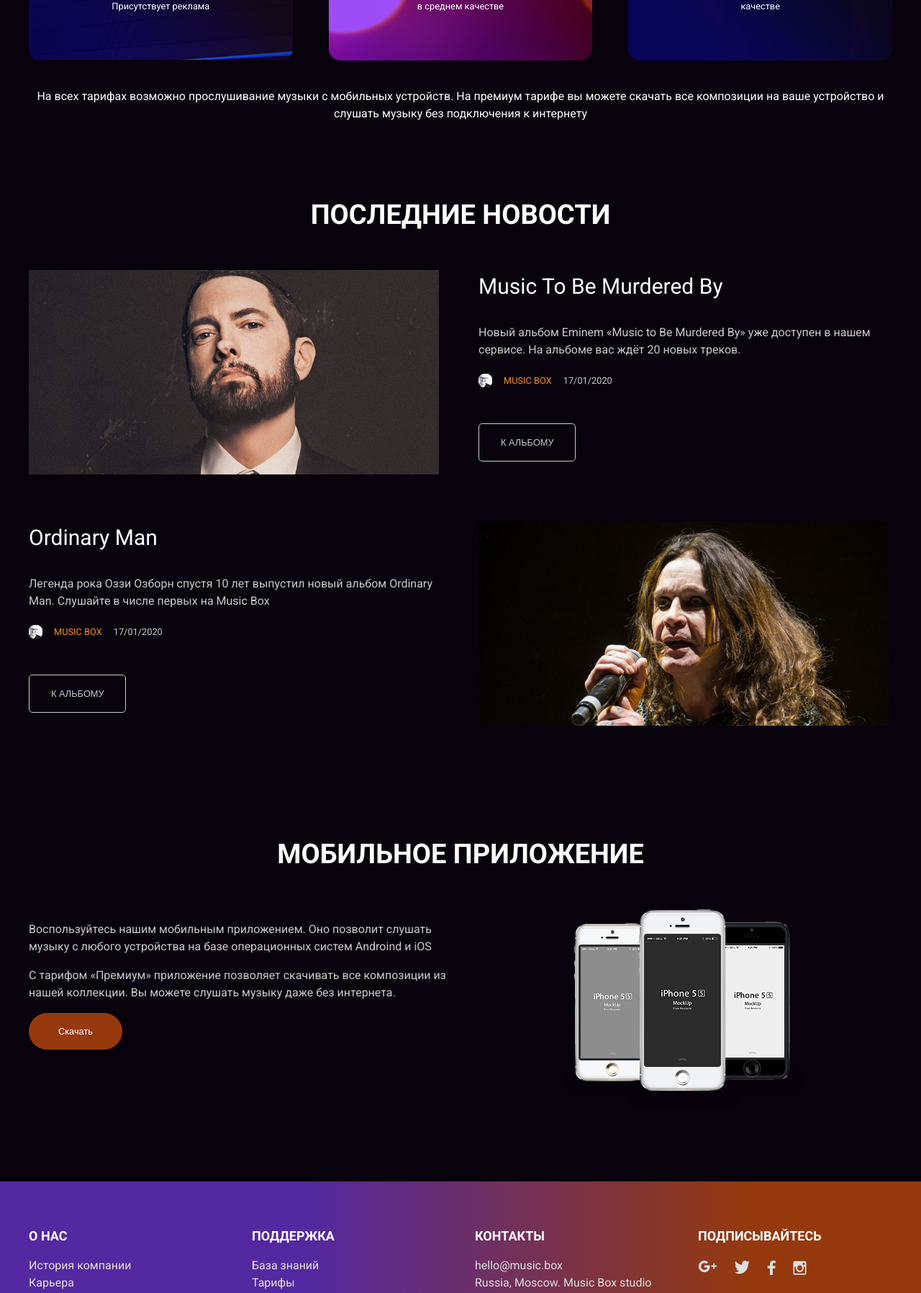
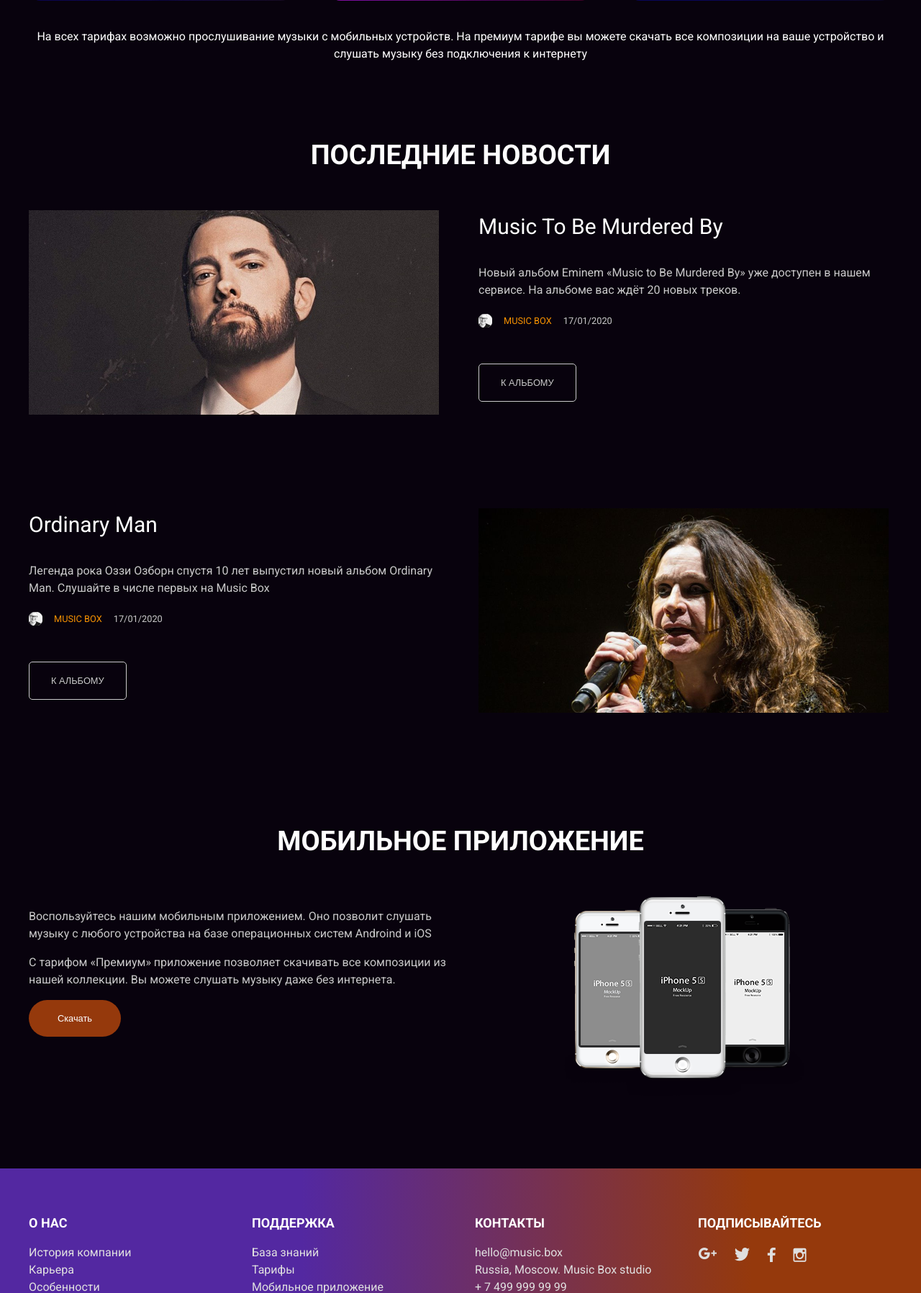
Before and after one commit to RainRa/layout-designer-project-lvl2, a PHP site: page /index.html in a window 1280 px wide. Shown: the part 1487-3283 px from the top of the page at 72% size. Run offline with PHP 8.4, Linux system fonts and the light colour scheme.

Commit message:
fix usage class'es

```diff
--- a/src/css/style.css
+++ b/src/css/style.css
@@ -172,8 +172,8 @@
   white-space: nowrap;
 }
 
-.border-top-1 {
-  border-top: 1px solid #e0e0e0;
+.border-top-1px {
+  border-top: 1px solid;
 }
 
 .mt-mobile-50 {
@@ -356,7 +356,7 @@
   padding: 0 20px;
 }
 
-@media (min-width: 640px) {
+@media (min-width: 1240px) {
   .container {
     max-width: 1200px;
     padding: 0;
@@ -417,7 +417,6 @@
 
 .btn {
   padding: 20px 30px;
-  border: none;
   border-radius: 5px;
   cursor: pointer;
 }
@@ -432,7 +431,7 @@
 }
 
 .btn-sm {
-  max-width: 135px;
+  margin-right: auto;
   padding: 16px 30px;
   border: 1px;
   white-space: nowrap;
@@ -445,9 +444,10 @@
 }
 
 .btn-round {
-  max-width: 130px;
+  margin-right: auto;
   padding: 16px 40px;
   border-radius: 32px;
+  border: none;
   line-height: 1.5;
 }
 
@@ -465,10 +465,6 @@
   font-size: 16px;
   line-height: 1.5;
   background-color: transparent;
-}
-
-.btn-dark-grey {
-  color: #cacaca;
 }
 
 .btn-purple {
@@ -563,7 +559,7 @@
 
 @media (min-width: 640px) {
   .main-section {
-    width: 1240px;
+    max-width: 1240px;
     margin: 0 auto;
   }
 }
@@ -678,6 +674,7 @@
 
 .footer-nav-link {
   font-size: 16px;
+  color: inherit;
 }
 
 .footer-nav-link:hover {
@@ -702,6 +699,7 @@
 .footer-menu-second-link {
   margin-bottom: 16px;
   font-size: 16px;
+  color: inherit;
 }
 
 @media (min-width: 640px) {
@@ -837,22 +835,17 @@
   }
 }
 
-@media (min-width: 640px) {
-  .news-inner {
-    padding: 0 25px;
-  }
-}
-
 .news {
   display: flex;
   flex-direction: column;
   flex-wrap: wrap;
+  gap: 50px;
 }
 
 @media (min-width: 640px) {
   .news {
     flex-direction: row;
-    margin: 0 -25px;
+    flex-wrap: nowrap;
   }
 }
 
--- a/src/index.html
+++ b/src/index.html
@@ -40,7 +40,7 @@
 
       <!-- SEARCH BOX  -->
       <div class="search">
-        <input class="input-search bg-dark uppercase" type="text" placeholder="ПОИСК...">
+        <input class="input-rounded bg-dark uppercase" type="text" placeholder="ПОИСК...">
       </div>
     </div>
   </header>
@@ -49,7 +49,7 @@
   <section id="page-description" class="bg-banner-acces pt-200 pb-200">
     <div class="container align-txt-center">
       <h1 class="h1 mt-mobile-50">Онлайн музыка где угодно</h1>
-      <h2 class="subtitle h2">Без ограничений</h2>
+      <h2 class="mb-dekstop-16 h2">Без ограничений</h2>
       <p class="ts-16 mb-16">Получите доступ всего за несколько шагов. Заполните форму ниже и откройте мир
         музыки</p>
 
@@ -75,7 +75,7 @@
           <div class="subscription-item">
             <article class="card bg-free">
               <h3 class="mb-200 mt-20 h3 uppercase">Бесплатная</h3>
-              <p class="mb-40 ts-64 uppercase">0 <span class="ts-32 align-vertical-super">руб.</span></p>
+              <p class="card-value uppercase">0 <span class="ts-32 align-vertical-super">руб.</span></p>
               <a href="#" class="btn btn-block btn-outline-white mb-65 no-link-decoration uppercase">Оформить</a>
               <p class="ts-small">Оплата в месяц. Бесплатный тариф предоставляет доступ ко всей
                 коллекции
@@ -86,7 +86,7 @@
           <div class="subscription-item">
             <article class="card bg-standart">
               <h3 class="mb-200 mt-20 h3 uppercase">Стандартная</h3>
-              <p class="mb-40 ts-64 uppercase">250 <span class="ts-32 align-vertical-super">руб.</span></p>
+              <p class="card-value  uppercase">250 <span class="ts-32 align-vertical-super">руб.</span></p>
               <a href="#" class="btn btn-block btn-outline-white mb-65 no-link-decoration uppercase">Оформить</a>
               <p class="ts-small">Оплата в месяц. Стандартный тариф предоставляет доступ ко всей
                 коллекции музыки в среднем качестве</p>
@@ -96,7 +96,7 @@
           <div class="subscription-item">
             <article class="card bg-premium">
               <h3 class="mb-200 mt-20 h3 uppercase">Премиум</h3>
-              <p class="mb-40 ts-64 uppercase">500 <span class="ts-32 align-vertical-super">руб.</span></p>
+              <p class="card-value uppercase">500 <span class="ts-32 align-vertical-super">руб.</span></p>
               <a href="#" class="btn btn-block btn-outline-white mb-65 no-link-decoration uppercase">Оформить</a>
               <p class="ts-small">Оплата в месяц. Премиум тариф предоставляет доступ ко всей коллекции
                 музыки в высоком качестве</p>
@@ -160,51 +160,51 @@
               с любого устройства на базе операционных систем Androind и iOS</p>
             <p class="mt-16 ts-16 color-d-gray">С тарифом «Премиум» приложение позволяет скачивать все композиции из
               нашей коллекции. Вы можете слушать музыку даже без интернета.</p>
-            <button class="btn btn-round btn-red mt-16 ts-small">Скачать</button>
+            <button type="button" class="btn btn-round btn-red mt-16 ts-small">Скачать</button>
           </div>
         </div>
       </div>
     </section>
   </main>
   <!-- FOOTER -->
-  <footer class="bg-gradient">
+  <footer class="bg-gradient color-gray">
     <div class="container">
       <nav class="footer-nav">
-        <div class="footer-nav-inner">
+        <div class="footer-nav-inner color-gray">
           <div class="col-4 col-4-offset mb-tablet-30">
-            <h2 class="h4 mb-16 uppercase">О нас</h2>
+            <h2 class="h4 mb-16 color-white uppercase">О нас</h2>
             <ul>
-              <li><a class="footer-nav-link color-gray no-link-decoration" href="#">История компании</a></li>
-              <li><a class="footer-nav-link color-gray no-link-decoration" href="#">Карьера</a></li>
-              <li><a class="footer-nav-link color-gray no-link-decoration" href="#">Особенности</a></li>
-              <li><a class="footer-nav-link color-gray no-link-decoration" href="#">Пресса</a></li>
+              <li><a class="footer-nav-link no-link-decoration" href="#">История компании</a></li>
+              <li><a class="footer-nav-link no-link-decoration" href="#">Карьера</a></li>
+              <li><a class="footer-nav-link no-link-decoration" href="#">Особенности</a></li>
+              <li><a class="footer-nav-link no-link-decoration" href="#">Пресса</a></li>
             </ul>
           </div>
           <div class="col-4 col-4-offset mb-tablet-30">
-            <h2 class="h4 mb-16 uppercase">Поддержка</h2>
+            <h2 class="h4 mb-16 color-white uppercase">Поддержка</h2>
             <ul>
               <li>
               </li>
-              <li><a class="footer-nav-link color-gray no-link-decoration" href="#">База знаний</a></li>
-              <li><a class="footer-nav-link color-gray no-link-decoration" href="#">Тарифы</a></li>
+              <li><a class="footer-nav-link no-link-decoration" href="#">База знаний</a></li>
+              <li><a class="footer-nav-link no-link-decoration" href="#">Тарифы</a></li>
               <li>
-                <a class="footer-nav-link color-gray no-link-decoration" href="#">Мобильное приложение</a>
+                <a class="footer-nav-link no-link-decoration" href="#">Мобильное приложение</a>
               </li>
-              <li><a class="footer-nav-link color-gray no-link-decoration" href="#">Условия использования</a>
+              <li><a class="footer-nav-link no-link-decoration" href="#">Условия использования</a>
               </li>
             </ul>
           </div>
           <div id="contacts" class="col-4 col-4-offset mb-tablet-30">
-            <h2 class="h4 mb-16 uppercase">Контакты</h2>
-            <a class="footer-nav-link color-gray no-link-decoration" href="#">hello@music.box</a>
-            <p class="footer-nav-link color-gray">Russia, Moscow. Music Box
+            <h2 class="h4 mb-16 color-white uppercase">Контакты</h2>
+            <a class="footer-nav-link no-link-decoration" href="#">hello@music.box</a>
+            <p class="footer-nav-link">Russia, Moscow. Music Box
               studio</p>
-            <a class="footer-nav-link color-gray no-link-decoration">+ 7 499 999 99 99</a>
+            <a class="footer-nav-link no-link-decoration">+ 7 499 999 99 99</a>
           </div>
           <div class="col-4 col-4-offset">
-            <h2 class="h4 mb-21 uppercase">Подписывайтесь</h2>
+            <h2 class="h4 mb-21 color-white uppercase">Подписывайтесь</h2>
             <div class="d-flex">
-              <a class="footer-nav-link mr-24 color-gray no-li30nk-decoration" href="#"><img src="./images/Google+.png"
+              <a class="footer-nav-link mr-24 no-li30nk-decoration" href="#"><img src="./images/Google+.png"
                   alt=""></a>
               <a class="footer-nav-link mr-24 color-gray no-link-decoration" href="#"><img src="./images/Twitter.png"
                   alt=""></a>
@@ -217,14 +217,14 @@
         </div>
       </nav>
     </div>
-    <div class="border-top-1">
+    <div class="border-top-1px">
       <nav class="container footer-nav-second pt-40 pb-50">
         <div class="footer-menu-second">
-          <a class="footer-menu-second-link mr-15 color-gray no-link-decoration" href="#">Магазин</a>
-          <a class="footer-menu-second-link mr-15 color-gray no-link-decoration" href="#">Обслуживание</a>
-          <a class="footer-menu-second-link mr-15 color-gray no-link-decoration" href="#">Блог</a>
-          <a class="footer-menu-second-link mr-15 color-gray no-link-decoration" href="#">Поддержка</a>
-          <a class="footer-menu-second-link color-gray no-link-decoration" href="#">Контакты</a>
+          <a class="footer-menu-second-link mr-15 no-link-decoration" href="#">Магазин</a>
+          <a class="footer-menu-second-link mr-15 no-link-decoration" href="#">Обслуживание</a>
+          <a class="footer-menu-second-link mr-15 no-link-decoration" href="#">Блог</a>
+          <a class="footer-menu-second-link mr-15 no-link-decoration" href="#">Поддержка</a>
+          <a class="footer-menu-second-link no-link-decoration" href="#">Контакты</a>
         </div>
       </nav>
     </div>
--- a/src/scss/base/_atomic.scss
+++ b/src/scss/base/_atomic.scss
@@ -50,8 +50,8 @@
   white-space: nowrap;
 }
 
-.border-top-1 {
-  border-top: 1px solid $color-gray;
+.border-top-1px {
+  border-top: 1px solid;
 }
 
 // ADAPTIVE MARGINS AND PADDINGS
@@ -64,7 +64,7 @@
   }
 }
 
-.mt-50-tablet {
+.mt-tablet-25 {
   margin-top: 25px;
 
   @include for-tablet-up {
@@ -77,6 +77,14 @@
     @include for-tablet-up {
       margin-bottom: 0;
     }
+  }
+}
+
+.mb-dekstop-16 {
+  margin-bottom: 16px;
+
+  @include for-dekstop-up {
+    margin-bottom: 32px;
   }
 }
 
--- a/src/scss/base/_typography.scss
+++ b/src/scss/base/_typography.scss
@@ -72,8 +72,3 @@
 .ts-56 {
   font-size: 56px;
 }
-
-.ts-64 {
-  font-size: 64px;
-  line-height: 1;
-}
--- a/src/scss/blocks/_acces.scss
+++ /dev/null
@@ -1,7 +0,0 @@
-.subtitle {
-  margin-bottom: 16px;
-
-  @include for-dekstop-up {
-    margin-bottom: 32px;
-  }
-}
--- a/src/scss/blocks/_footer.scss
+++ b/src/scss/blocks/_footer.scss
@@ -17,6 +17,7 @@
 
 .footer-nav-link {
   font-size: 16px;
+  color: inherit;
 
   &:hover {
     color: $color-white;
@@ -42,6 +43,8 @@
 
   font-size: 16px;
 
+  color: inherit;
+
   @include for-tablet-up {
     margin-bottom: 0;
   }
@@ -50,7 +53,3 @@
     color: $color-white;
   }
 }
-
-.bg-gradient {
-  background: linear-gradient(89.75deg, #5328a1 32.83%, #95390c 81.56%);
-}
--- a/src/scss/blocks/_main-section.scss
+++ b/src/scss/blocks/_main-section.scss
@@ -2,7 +2,7 @@
   width: auto;
 
   @include for-tablet-up {
-    width: 1240px;
+    max-width: 1240px;
     margin: 0 auto;
   }
 }
--- a/src/scss/blocks/_news.scss
+++ b/src/scss/blocks/_news.scss
@@ -1,18 +1,15 @@
-.news-inner {
-  @include for-tablet-up {
-    padding: 0 25px;
-  }
-}
+
 
 .news {
   display: flex;
   flex-direction: column;
   flex-wrap: wrap;
+  gap: 50px;
 
   @include for-tablet-up {
     flex-direction: row;
-    margin: 0 -25px;
-  }
+    flex-wrap: nowrap;
+    }
 }
 
 .news-img {
--- a/src/scss/blocks/_pricing.scss
+++ b/src/scss/blocks/_pricing.scss
@@ -44,6 +44,13 @@
   }
 }
 
+.card-value {
+  margin-bottom: 40px;
+
+  font-size: 64px;
+  line-height: 1;
+}
+
 .bg-free {
   background-image: url(../images/subscribe_1.png);
 
--- a/src/scss/components/_banners.scss
+++ b/src/scss/components/_banners.scss
@@ -11,3 +11,7 @@
   background-position: center;
   background-size: cover;
 }
+
+.bg-gradient {
+  background: linear-gradient(89.75deg, #5328a1 32.83%, #95390c 81.56%);
+}
--- a/src/scss/components/_buttons.scss
+++ b/src/scss/components/_buttons.scss
@@ -1,6 +1,5 @@
 .btn {
   padding: 20px 30px;
-  border: none;
   border-radius: 5px;
 
   cursor: pointer;
@@ -17,7 +16,7 @@
 }
 
 .btn-sm {
-  max-width: 135px;
+  margin-right: auto;
   padding: 16px 30px;
 
   border: 1px;
@@ -33,9 +32,10 @@
 }
 
 .btn-round {
-  max-width: 130px;
+  margin-right: auto;
   padding: 16px 40px;
   border-radius: 32px;
+  border: none;
 
   line-height: 1.5;
 }
@@ -60,10 +60,6 @@
   background-color: transparent;
 }
 
-.btn-dark-grey {
-  color: $color-dark-gray;
-}
-
 .btn-purple {
   color: $color-white;
 
--- a/src/scss/components/_inputs.scss
+++ b/src/scss/components/_inputs.scss
@@ -11,7 +11,7 @@
   }
 }
 
-.input-search {
+.input-rounded {
   display: flex;
   width: 100%;
   padding: 5px 10px;
--- a/src/scss/components/_layouts.scss
+++ b/src/scss/components/_layouts.scss
@@ -3,7 +3,7 @@
   margin: 0 auto;
   padding: 0 20px;
 
-  @include for-tablet-up {
+  @include for-dekstop-up {
     max-width: 1200px;
     padding: 0;
   }
```
Also changed, not shown: src/artist.html (+25 -25 lines).
